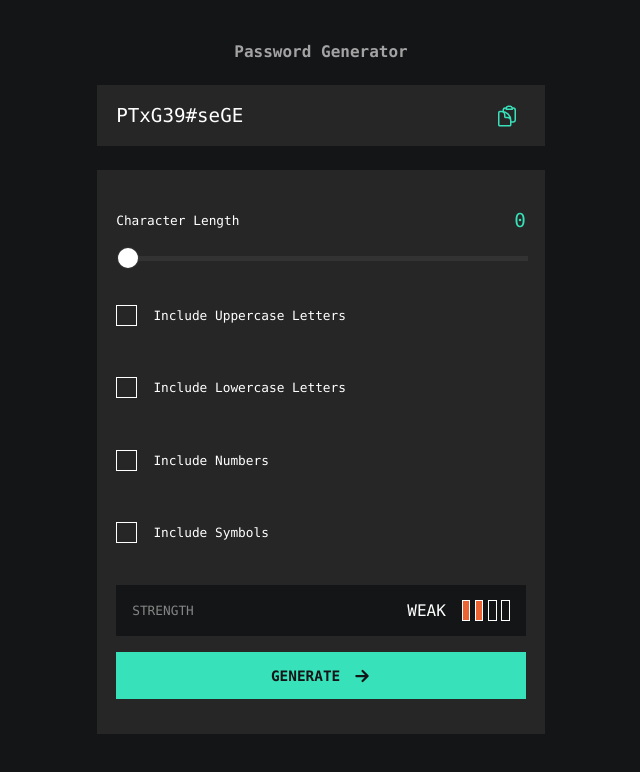
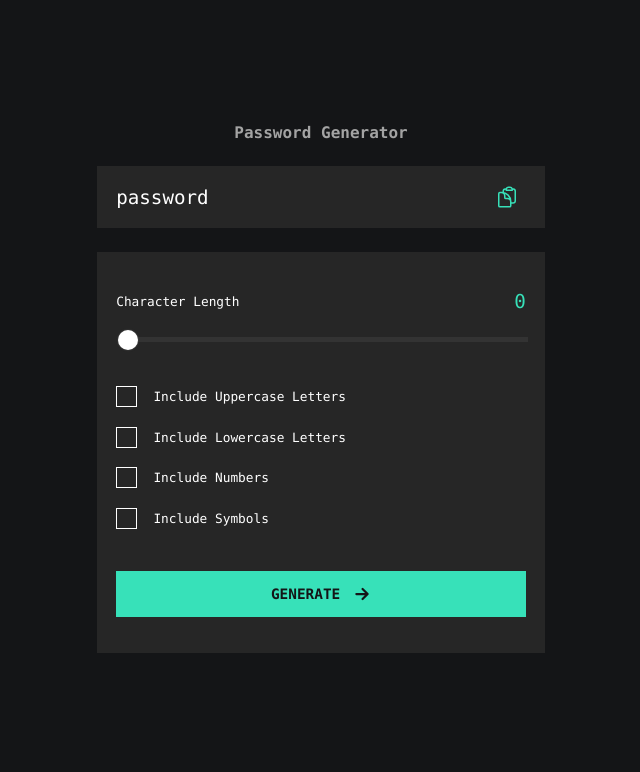
Before and after one commit to thinhtethtetzaw/password-generator, a React (Create React App) app: page / in a window 1280 px wide. Shown: the top 772 px of the page, without its empty margins (319-959 px from the left). Built offline with nearby package versions, Linux system fonts and the light colour scheme.

Commit message:
Finished all UIs and Functions

```diff
--- a/src/App.css
+++ b/src/App.css
@@ -37,9 +37,10 @@ h1 {
 
 .password-div > div {
   display: flex;
-  flex-direction: column;
   align-items: center;
   justify-content: center;
+  gap: 0.7rem;
+  font-size: 0.8rem;
   padding: 0.4rem;
   cursor: pointer;
   color: rgb(55, 225, 185);
@@ -87,7 +88,7 @@ input[type="range"]::-webkit-slider-thumb {
   background: #fff;
   cursor: ew-resize;
   box-shadow: 0 0 2px 0 #555;
-  transition: background .3s ease-in-out;
+  transition: background 0.3s ease-in-out;
 }
 
 input[type="range"]::-moz-range-thumb {
@@ -98,7 +99,7 @@ input[type="range"]::-moz-range-thumb {
   background: #fff;
   cursor: ew-resize;
   box-shadow: 0 0 2px 0 #555;
-  transition: background .3s ease-in-out;
+  transition: background 0.3s ease-in-out;
 }
 
 input[type="range"]::-ms-thumb {
@@ -109,9 +110,8 @@ input[type="range"]::-ms-thumb {
   background: #fff;
   cursor: ew-resize;
   box-shadow: 0 0 2px 0 #555;
-  transition: background .3s ease-in-out;
+  transition: background 0.3s ease-in-out;
 }
-
 
 /* end range  */
 .strength-test-div > .character-length > .strength-progress {
@@ -154,6 +154,7 @@ input[type="range"]::-ms-thumb {
   display: flex;
   align-items: center;
   gap: 1rem;
+  cursor: pointer;
 }
 
 .strength-test-div > .checkboxes > .checkbox-item > .checkbox {
--- a/src/App.tsx
+++ b/src/App.tsx
@@ -1,4 +1,4 @@
-import { useState } from "react";
+import { Fragment, useState } from "react";
 import "./App.css";
 
 interface ICheckboxProps {
@@ -12,6 +12,51 @@ interface IRateItemProps {
   active: boolean;
 }
 
+// constants
+const checkboxesInitial = [
+  {
+    id: 1,
+    label: "Include Uppercase Letters",
+    checkTick: false,
+  },
+  {
+    id: 2,
+    label: "Include Lowercase Letters",
+    checkTick: false,
+  },
+  {
+    id: 3,
+    label: "Include Numbers",
+    checkTick: false,
+  },
+  {
+    id: 4,
+    label: "Include Symbols",
+    checkTick: false,
+  },
+];
+
+const upperCase = "ABCDEFGHIJKLMNOPQRSTUVWXYZ";
+const lowerCase = "abcdefghijklmnopqrstuvwxyz";
+const numbers = "0123456789";
+const symbols = `!@#$%^&*`;
+
+// const lowerAndUpperCaseRegex = new RegExp(`/([a-z].*[A-Z])|([A-Z].*[a-z])/`);
+// const numberRegex = new RegExp(`/([0-9])/`);
+// const specialCharRegex = new RegExp(`/([!,%,&,@,#,$,^,*,?,_,~])/`);
+
+// const strongPassword = new RegExp(
+//   `(?=.*[${lowerCase}])(?=.*[${upperCase}])(?=.*[${numbers}])(?=.*[${symbols}])(?=.*[^${upperCase}${lowerCase}${numbers}${symbols}])(?=.{12,})`
+// );
+// const mediumPassword = new RegExp(
+//   `(?=.*[${lowerCase}])(?=.*[${upperCase}])(?=.*[${numbers}])(?=.*[^${upperCase}${lowerCase}${numbers}])(?=.{8,})`
+// );
+// const weakPassword = new RegExp(
+//   `(?=.*[${lowerCase}])(?=.*[${upperCase}])(?=.*[^${upperCase}${lowerCase}])(?=.{8,})`
+// );
+// const veryWeakPassword = new RegExp(`(?=.*[${lowerCase}])(?=.{0,7})`);
+
+// icons
 const copyToClipboard = (
   <svg
     xmlns="http://www.w3.org/2000/svg"
@@ -26,6 +71,24 @@ const copyToClipboard = (
       strokeLinecap="round"
       strokeLinejoin="round"
       d="M8.25 7.5V6.108c0-1.135.845-2.098 1.976-2.192.373-.03.748-.057 1.123-.08M15.75 18H18a2.25 2.25 0 002.25-2.25V6.108c0-1.135-.845-2.098-1.976-2.192a48.424 48.424 0 00-1.123-.08M15.75 18.75v-1.875a3.375 3.375 0 00-3.375-3.375h-1.5a1.125 1.125 0 01-1.125-1.125v-1.5A3.375 3.375 0 006.375 7.5H5.25m11.9-3.664A2.251 2.251 0 0015 2.25h-1.5a2.251 2.251 0 00-2.15 1.586m5.8 0c.065.21.1.433.1.664v.75h-6V4.5c0-.231.035-.454.1-.664M6.75 7.5H4.875c-.621 0-1.125.504-1.125 1.125v12c0 .621.504 1.125 1.125 1.125h9.75c.621 0 1.125-.504 1.125-1.125V16.5a9 9 0 00-9-9z"
+    />
+  </svg>
+);
+
+const copied = (
+  <svg
+    xmlns="http://www.w3.org/2000/svg"
+    fill="none"
+    viewBox="0 0 24 24"
+    stroke-width="1.5"
+    stroke="currentColor"
+    width={24}
+    height={24}
+  >
+    <path
+      stroke-linecap="round"
+      stroke-linejoin="round"
+      d="M9 12h3.75M9 15h3.75M9 18h3.75m3 .75H18a2.25 2.25 0 002.25-2.25V6.108c0-1.135-.845-2.098-1.976-2.192a48.424 48.424 0 00-1.123-.08m-5.801 0c-.065.21-.1.433-.1.664 0 .414.336.75.75.75h4.5a.75.75 0 00.75-.75 2.25 2.25 0 00-.1-.664m-5.8 0A2.251 2.251 0 0113.5 2.25H15c1.012 0 1.867.668 2.15 1.586m-5.8 0c-.376.023-.75.05-1.124.08C9.095 4.01 8.25 4.973 8.25 6.108V8.25m0 0H4.875c-.621 0-1.125.504-1.125 1.125v11.25c0 .621.504 1.125 1.125 1.125h9.75c.621 0 1.125-.504 1.125-1.125V9.375c0-.621-.504-1.125-1.125-1.125H8.25zM6.75 12h.008v.008H6.75V12zm0 3h.008v.008H6.75V15zm0 3h.008v.008H6.75V18z"
     />
   </svg>
 );
@@ -66,10 +129,11 @@ const rightArrow = (
   </svg>
 );
 
+// components
 const CheckboxItem = ({ checked, label, checker }: ICheckboxProps) => {
   return (
-		<div className="checkbox-item">
-			<div className="checkbox" onClick={checker}>
+    <div className="checkbox-item" onClick={checker}>
+      <div className="checkbox">
         {checked && <div className="checkbox-icon">{tick}</div>}
       </div>
       <p>{label}</p>
@@ -102,7 +166,11 @@ const RateItem = ({ value, active }: IRateItemProps) => {
 
 const App = () => {
   const [overallStrength, setOverallStrength] = useState(2);
+  const [password, setPassword] = useState("");
   const [rangeValue, setRangeValue] = useState(0);
+  const [checkboxes, setCheckboxes] = useState(checkboxesInitial);
+  const [isStrengthCheckVisible, setIsStrengthCheckVisible] = useState(false);
+  const [isCopied, setIsCopied] = useState(false);
 
   const strengthRateInText = () => {
     switch (overallStrength) {
@@ -120,37 +188,85 @@ const App = () => {
   const calculateRangeColor =
     (((rangeValue - 0) * 20) / (20 - 0)) * 5 + "% 100%";
 
-	// function
+  // functions
   const copyHandler = () => {
-		console.log("coppied");
+    navigator.clipboard.writeText(password);
+    setIsCopied(true);
   };
 
-	const checkBoxes = [
-		{
-			id: 1,
-			label: "Include Uppercase Letters",
-			checktick: false,
-		},
-		{
-			id: 2,
-			label: "Include Lowercase Letters",
-			checktick: false,
-		},
-		{
-			id: 3,
-			label: "Include Numbers",
-			checktick: false,
-		},
-		{
-			id: 4,
-			label: "Include Symbols",
-			checktick: false,
-		},
-	];
+  const checkHandler = (index: number) => {
+    let tempCheckboxes = [...checkboxes];
+    tempCheckboxes[index - 1].checkTick = !tempCheckboxes[index - 1].checkTick;
+    setCheckboxes(tempCheckboxes);
+  };
 
-	const checkHandler = (index: number) => {
-		checkBoxes[index - 1].checktick = !checkBoxes[index - 1].checktick;
-		console.log(checkBoxes[index -1]);
+  const getCheckValueFromCheckbox = (item: string) => {
+    let tempCheckboxes = [...checkboxes];
+    let specificItem = tempCheckboxes.find((i) => i.label === item);
+    return specificItem ? specificItem.checkTick : false;
+  };
+
+  const generatePassword = () => {
+    let includeChars = "";
+    let password = "";
+    let strength = 0;
+
+    const containUpperChar = getCheckValueFromCheckbox(
+      "Include Uppercase Letters"
+    );
+    const containLowerChar = getCheckValueFromCheckbox(
+      "Include Lowercase Letters"
+    );
+    const containNumbers = getCheckValueFromCheckbox("Include Numbers");
+    const containSymbols = getCheckValueFromCheckbox("Include Symbols");
+
+    if (containUpperChar) {
+      includeChars += upperCase;
+    }
+    if (containLowerChar) {
+      includeChars += lowerCase;
+    }
+    if (containNumbers) {
+      includeChars += numbers;
+    }
+    if (containSymbols) {
+      includeChars += symbols;
+    }
+
+    // generate password
+    for (var i = 0; i < rangeValue; ++i) {
+      password += includeChars.charAt(
+        Math.floor(Math.random() * includeChars.length)
+      );
+    }
+
+    // change password strength
+    // if (strongPassword.test(password)) {
+    //   setOverallStrength(4);
+    // } else if (mediumPassword.test(password)) {
+    //   setOverallStrength(3);
+    // } else if (weakPassword.test(password)) {
+    //   setOverallStrength(2);
+    // } else if (veryWeakPassword.test(password)) {
+    //   setOverallStrength(1);
+    // }
+    if (password.match(/([a-z].*[A-Z])|([A-Z].*[a-z])/)) {
+      strength += 1;
+    }
+    if (password.match(/([0-9])/)) {
+      strength += 1;
+    }
+    if (password.match(/([!,%,&,@,#,$,^,*,?,_,~])/)) {
+      strength += 1;
+    }
+    if (password.length > 12) {
+      strength += 1;
+    }
+
+    setOverallStrength(strength);
+    setPassword(password);
+    setIsStrengthCheckVisible(true);
+    setIsCopied(false);
   };
 
   return (
@@ -158,8 +274,11 @@ const App = () => {
       <div className="parent">
         <h1>Password Generator</h1>
         <div className="password-div">
-					<p>PTxG39#seGE</p>
-					<div onClick={copyHandler}>{copyToClipboard}</div>
+          <p>{password || "password"}</p>
+          <div onClick={copyHandler}>
+            <p>{isCopied ? "Copied" : ""}</p>
+            {isCopied ? copied : copyToClipboard}
+          </div>
         </div>
         <div className="strength-test-div">
           <div className="character-length">
@@ -180,17 +299,22 @@ const App = () => {
               />
             </div>
           </div>
-					{checkBoxes.map((item, index) => {
+
+          <div className="checkboxes">
+            {checkboxes.map((item, index) => {
               return (
-							<div className="checkboxes" key={index}>
+                <Fragment key={index}>
                   <CheckboxItem
-									checked={item.checktick}
+                    checked={item.checkTick}
                     label={item.label}
                     checker={() => checkHandler(item.id)}
                   />
-							</div>
+                </Fragment>
               );
             })}
+          </div>
+
+          {isStrengthCheckVisible && (
             <div className="overall-strength">
               <p>STRENGTH</p>
               <div className="strength-rating">
@@ -215,7 +339,8 @@ const App = () => {
                 </div>
               </div>
             </div>
-					<button>
+          )}
+          <button onClick={generatePassword}>
             <p>Generate</p>
             {rightArrow}
           </button>
```
Lines whose indentation alone changed are shown as unchanged.
